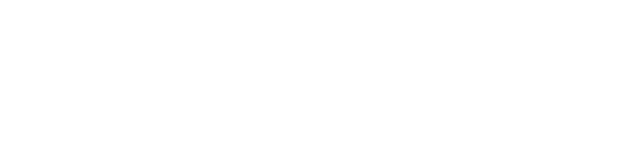
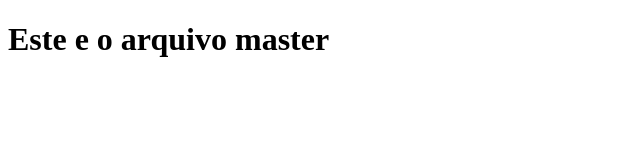
Before and after one commit to CarlosHenrique1365/git-comandos, a plain HTML site: page index.html in a window 1280 px wide. Shown: the whole page, without its empty margins (0-640 px from the left). Drawn offline with Linux system fonts and the light colour scheme.

Commit message:
H1 criado

```diff
--- a/index.html
+++ b/index.html
@@ -6,6 +6,7 @@
     <title>Document</title>
 </head>
 <body>
+    <h1>Este e o arquivo master</h1>
     <script src="index.js"></script>
 </body>
 </html>
```
